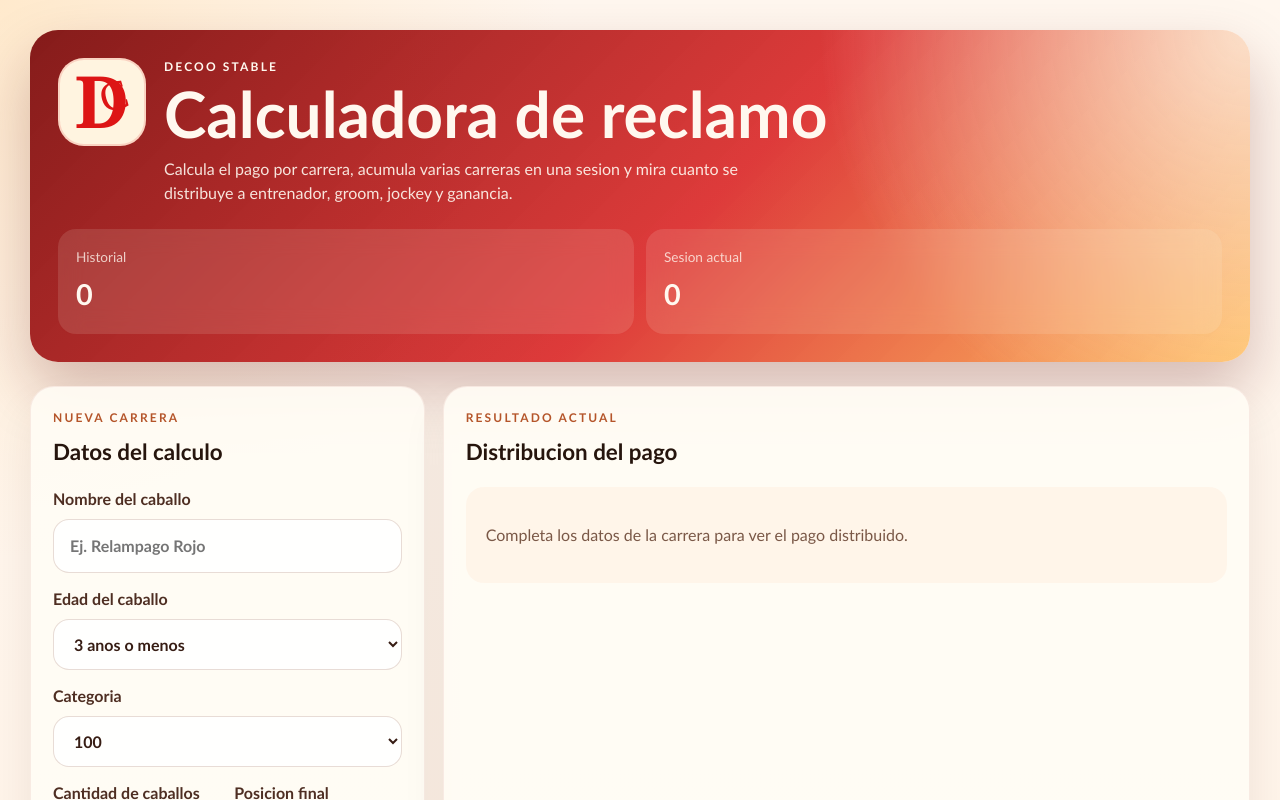
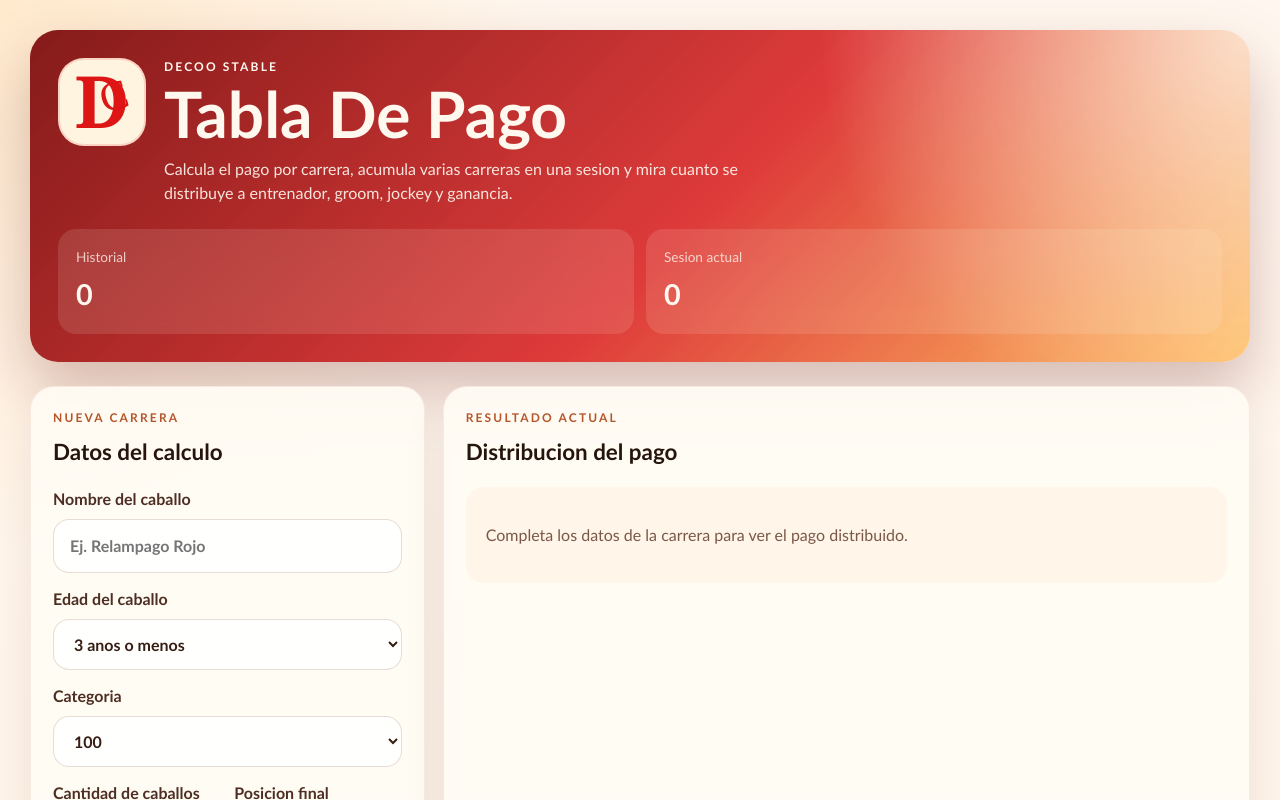
Before and after one commit to Elvy1999/Horse_Racing_Tracker, a React (Vite) app: page / in a window 1280 px wide. Shown: the top 800 px of the page. Built offline with nearby package versions, Linux system fonts and the light colour scheme.

Commit message:
Rename app title to Tabla De Pago

```diff
--- a/src/App.tsx
+++ b/src/App.tsx
@@ -154,7 +154,7 @@ function App() {
           </div>
           <div>
             <p className="eyebrow">DECOO STABLE</p>
-            <h1>Calculadora de reclamo</h1>
+            <h1>Tabla De Pago</h1>
             <p className="hero__copy">
               Calcula el pago por carrera, acumula varias carreras en una sesion y mira cuanto se
               distribuye a entrenador, groom, jockey y ganancia.
@@ -388,7 +388,7 @@ function App() {
                     <div>
                       <strong>{race.input.horseName}</strong>
                       <p>
-                        Categoria {race.input.category} · {formatHorseCountLabel(race.input.horseCount)} ·{' '}
+                        Categoria {race.input.category} | {formatHorseCountLabel(race.input.horseCount)} |{' '}
                         {formatPositionLabel(race.input.finishPosition)}
                       </p>
                     </div>
@@ -455,8 +455,8 @@ function App() {
                     <p className="history-list__meta">{formatDateTime(record.createdAt)}</p>
                     {record.kind === 'single' ? (
                       <p className="history-list__details">
-                        {formatPositionLabel(record.input.finishPosition)} ·{' '}
-                        {formatHorseCountLabel(record.input.horseCount)} ·{' '}
+                        {formatPositionLabel(record.input.finishPosition)} |{' '}
+                        {formatHorseCountLabel(record.input.horseCount)} |{' '}
                         {formatCurrency(record.result.positionPayout)}
                       </p>
                     ) : (
```
